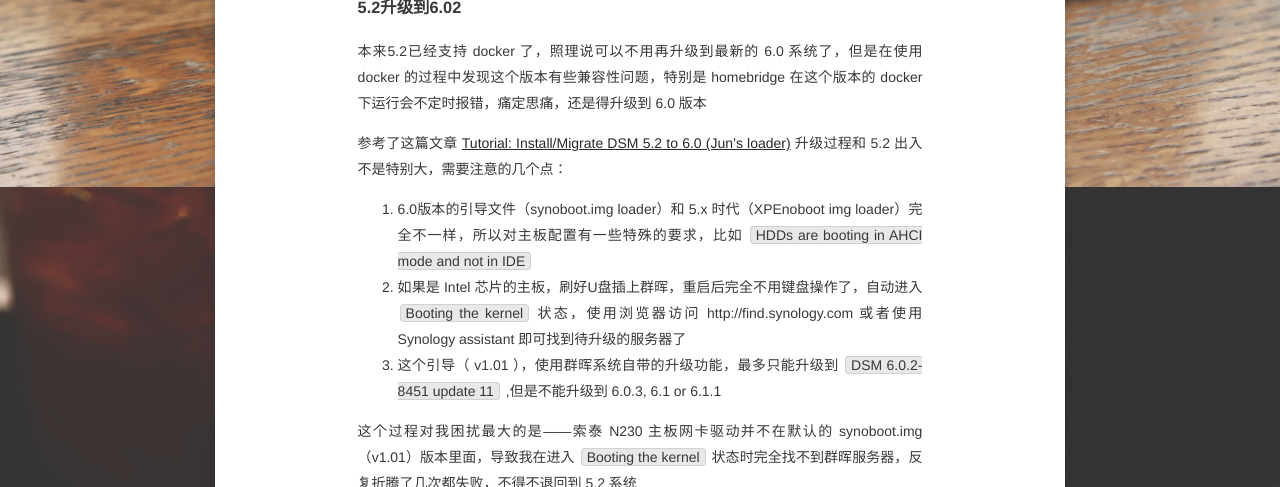
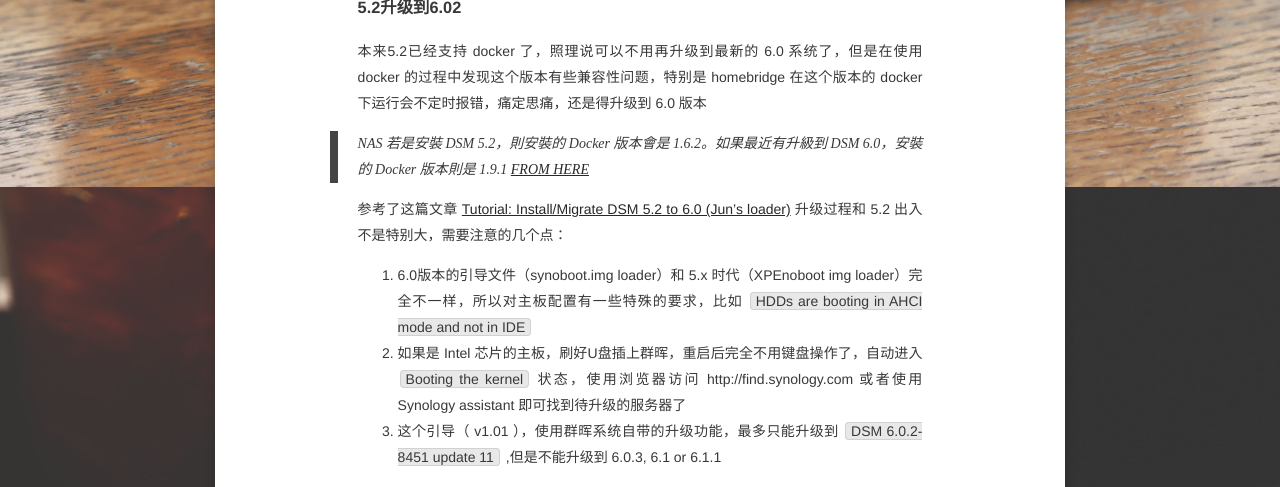
Before and after one commit to besteric/besteric.github.com, a Jekyll site: the page built from _posts/2017-05-21-update-synology-system-from-52-to-60.md, in a window 1280 px wide and 900 px high, scrolled down 1489 px, cut to the strip 124-611 px from the top of the window. Built offline with Jekyll 4.4.1, drawn with Linux system fonts in a browser that asks for light colours; nearby versions of some CDN libraries; comment, search, counter and statistics services are not loaded.

Commit message:
add something

```diff
--- a/_posts/2017-05-21-update-synology-system-from-52-to-60.md
+++ b/_posts/2017-05-21-update-synology-system-from-52-to-60.md
@@ -48,6 +48,8 @@
 
 本来5.2已经支持 docker 了，照理说可以不用再升级到最新的 6.0 系统了，但是在使用 docker 的过程中发现这个版本有些兼容性问题，特别是 homebridge 在这个版本的 docker 下运行会不定时报错，痛定思痛，还是得升级到 6.0 版本
 
+> NAS 若是安裝 DSM 5.2，則安裝的 Docker 版本會是 1.6.2。如果最近有升級到 DSM 6.0，安裝的 Docker 版本則是 1.9.1 [FROM HERE](http://blog.chengweichen.com/2016/04/synology-nas-docker.html)
+
 参考了这篇文章 [Tutorial: Install/Migrate DSM 5.2 to 6.0 (Jun's loader)](http://xpenology.com/forum/viewtopic.php?f=2&t=22100) 升级过程和 5.2 出入不是特别大，需要注意的几个点：
 
 1. 6.0版本的引导文件（synoboot.img loader）和 5.x 时代（XPEnoboot img loader）完全不一样，所以对主板配置有一些特殊的要求，比如 `HDDs are booting in AHCI mode and not in IDE`
```
